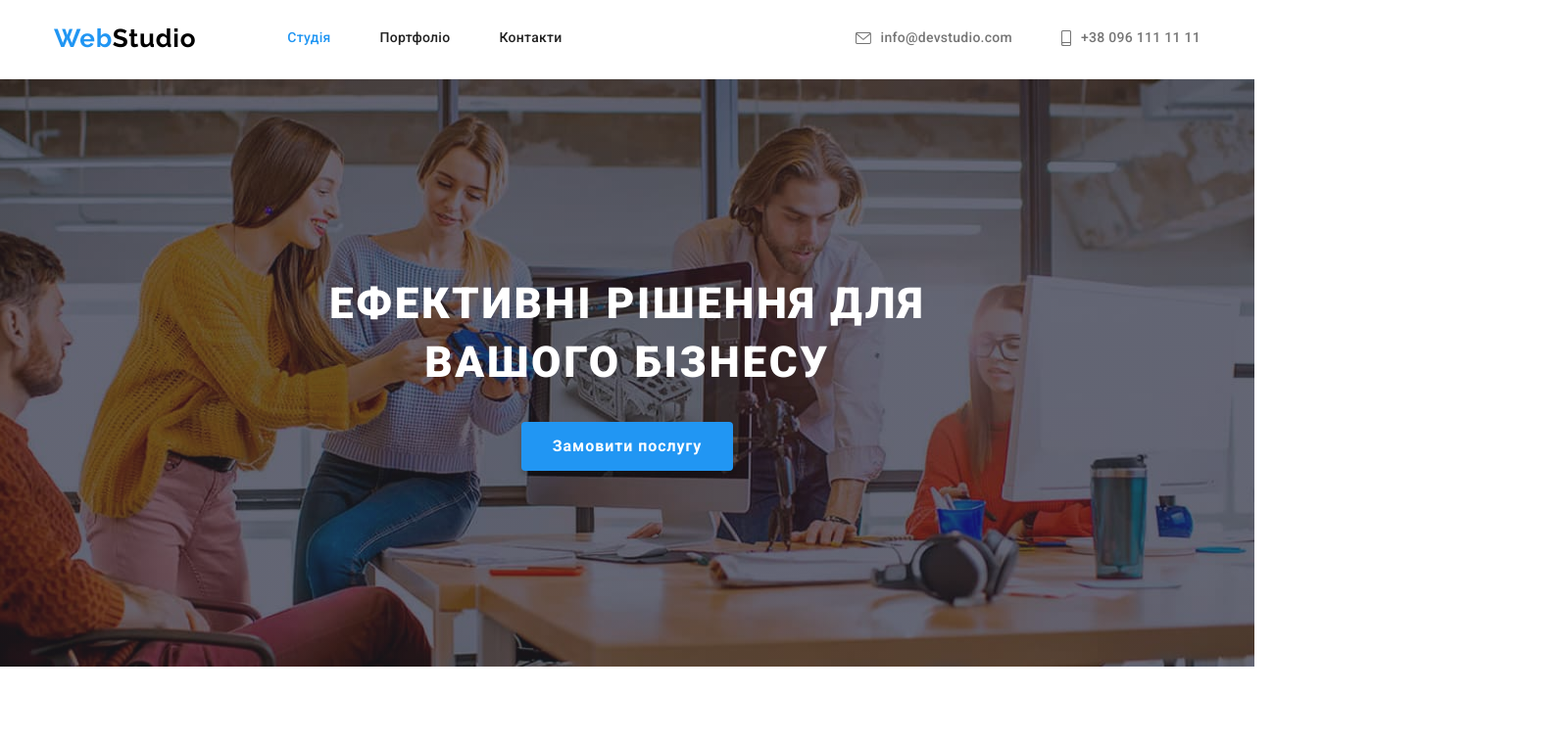
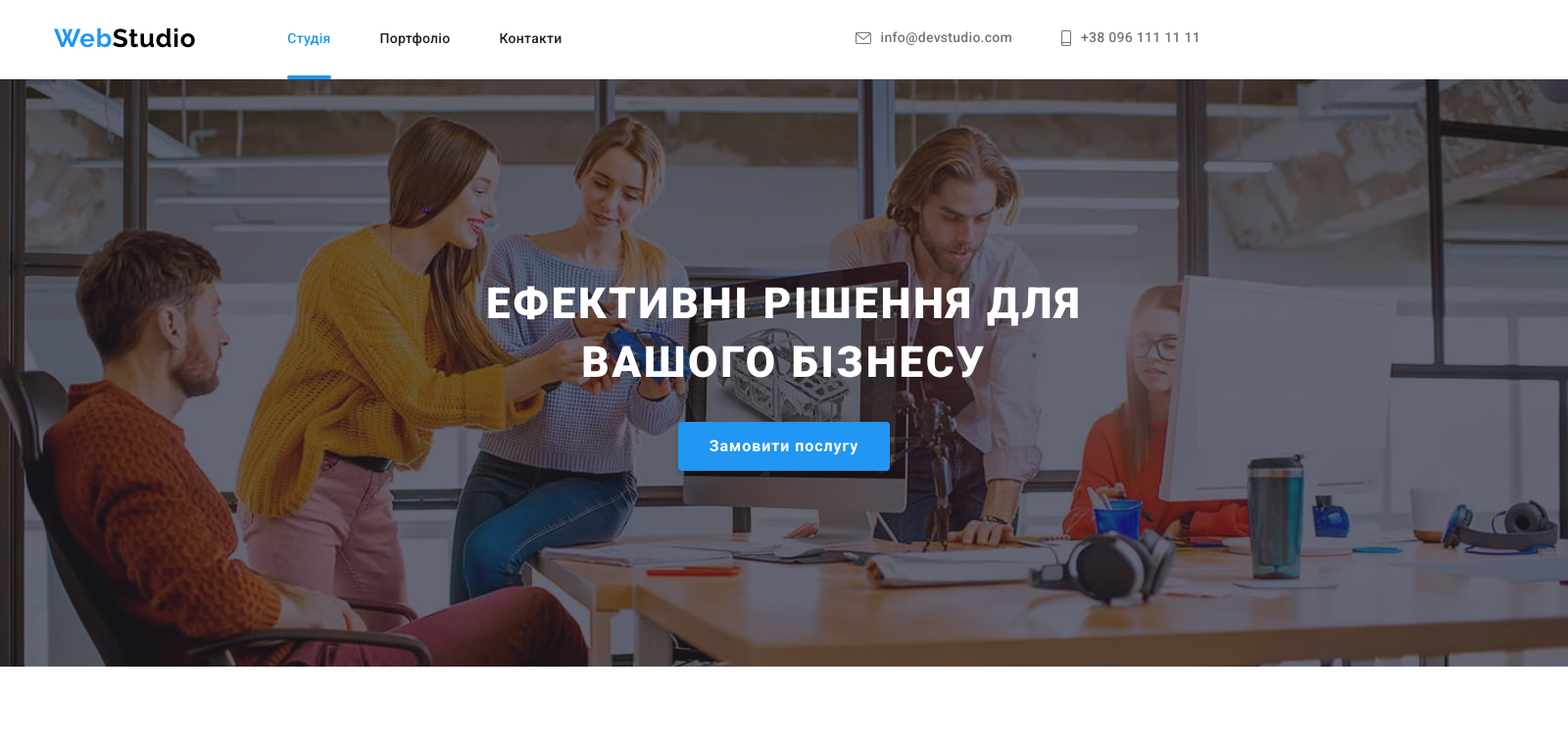
Before and after one commit to AnastasiiaAAntonova/goit-markup-hw-05, a plain HTML site: page index.html in a window 1280 px wide. Shown: the top 756 px of the page at 98% size, 1600 px wide, since content can reach past the window. Drawn offline with nearby package versions, Linux system fonts and the light colour scheme.

Commit message:
added current::after

```diff
--- a/css/styles.css
+++ b/css/styles.css
@@ -75,6 +75,18 @@ body {
 	color: var(--accent-color);
 }
 
+.current.link::after {
+	position: absolute;
+	left: 0;
+	bottom: -1px;
+	content: "";
+	display: block;
+	width: 100%;
+	height: 4px;
+	border-radius: 2px;
+	background-color: var(--accent-color);
+}
+
 .list {
 	list-style: none;
 }
@@ -129,13 +141,14 @@ body {
 }
 
 .page-header-link {
+	position: relative;
 	font-weight: 500;
 	font-size: 14px;
 	line-height: 1.14;
 	letter-spacing: 0.02em;
 	color: var(--header-color);
-	padding-top: 24px;
-	padding-bottom: 25px;
+	padding-top: 32px;
+	padding-bottom: 32px;
 	fill: currentColor;
 }
 
@@ -167,6 +180,7 @@ body {
 
 /* ----------HERO---------- */
 .hero {
+	min-width: 1600px;
 	background-color: #2f303a;
 	background-image: linear-gradient(rgba(47, 48, 58, 0.4), rgba(47, 48, 58, 0.4)), url("../images/hero-image.jpg");
 	background-repeat: no-repeat;
```
